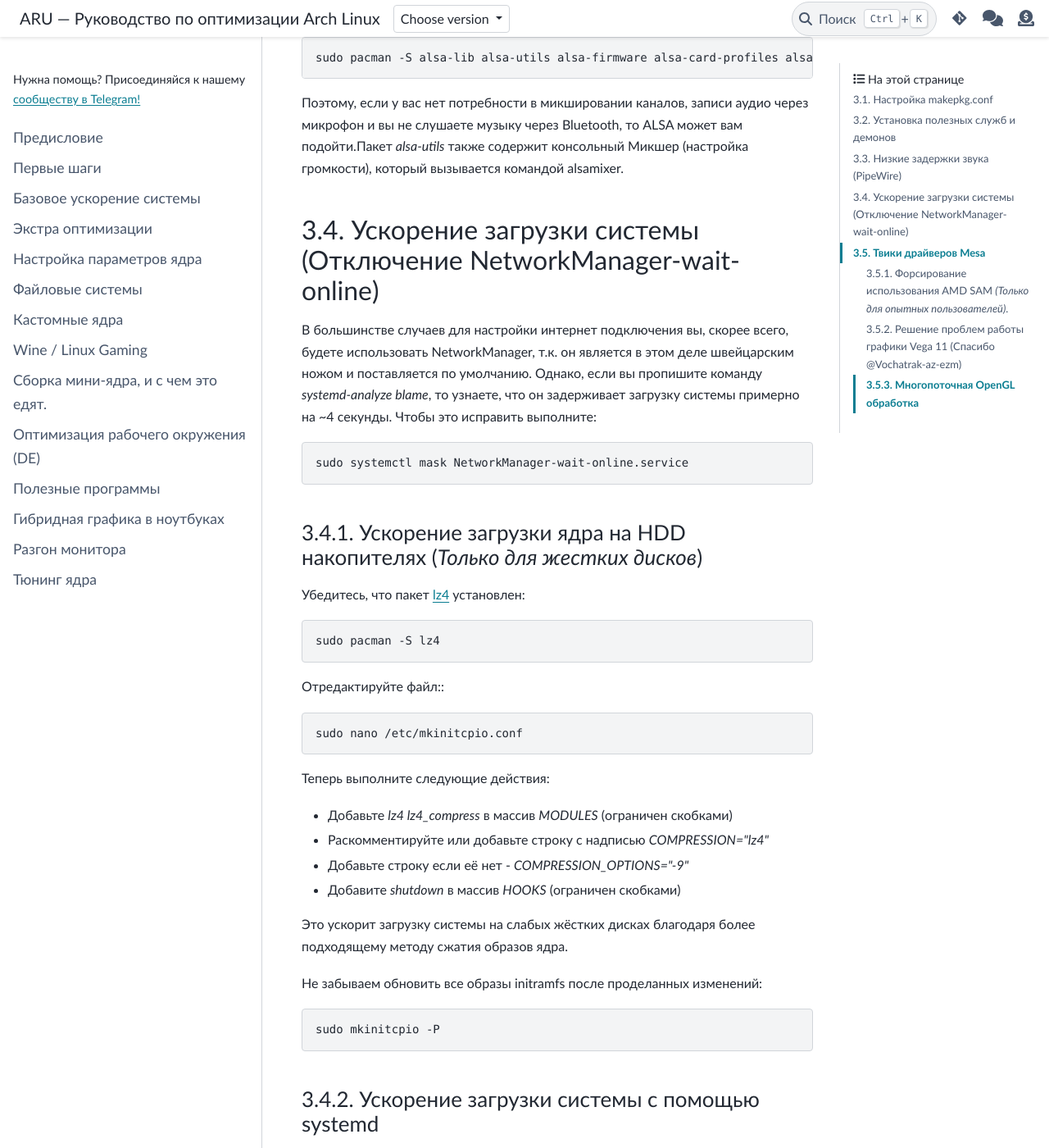
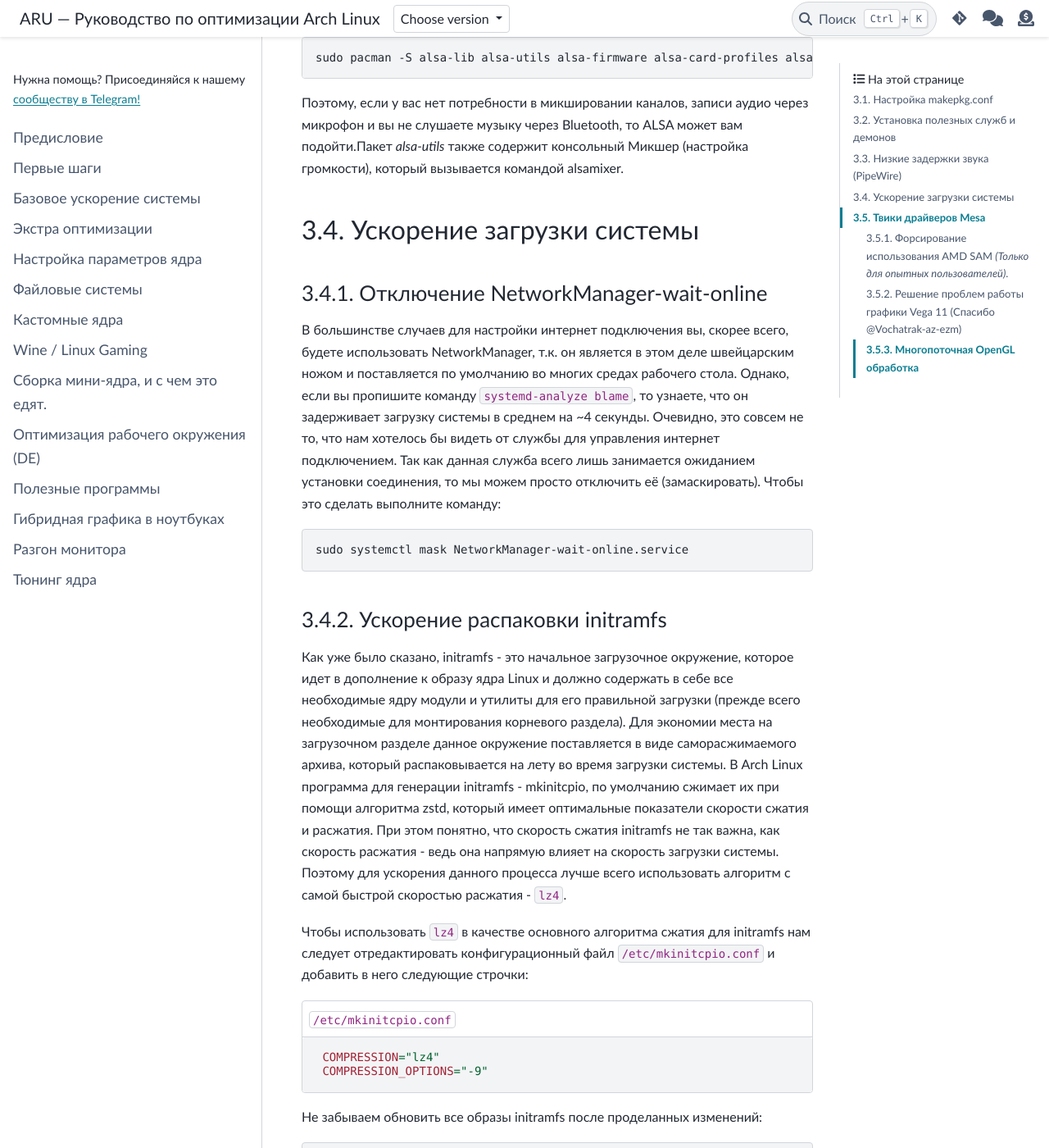
Before and after one commit to ventureoo/ARU, a Sphinx documentation site: the page built from docs/source/generic-system-acceleration.rst, in a window 1280 px wide and 1400 px high, scrolled down 10742 px. Shown: the whole window at 82% size. Built offline with Sphinx 7.4.7 and the PyData theme 0.15.4, drawn with Linux system fonts in a browser that asks for light colours; some of the changed text lies outside the part shown.

Commit message:
generic-system-acceleration: Rework mkinitcpio stuff

```diff
--- a/docs/source/generic-system-acceleration.rst
+++ b/docs/source/generic-system-acceleration.rst
@@ -525,44 +525,60 @@ ALSA - это тот самый звук (условно, на самом дел
 .. index:: startup-acceleration, networkmanager, service,
 .. _startup-acceleration:
 
-===================================================================
-Ускорение загрузки системы (Отключение NetworkManager-wait-online)
-===================================================================
+===========================
+Ускорение загрузки системы
+===========================
+
+.. index:: networkmanager, service, systemd
+.. _disable_network_manager_wait:
+
+--------------------------------------
+Отключение NetworkManager-wait-online
+--------------------------------------
 
 В большинстве случаев для настройки интернет подключения вы, скорее
 всего, будете использовать NetworkManager, т.к. он является в этом
-деле швейцарским ножом и поставляется по умолчанию. Однако, если вы
-пропишите команду *systemd-analyze blame*, то узнаете, что он
-задерживает загрузку системы примерно на ~4 секунды. Чтобы это
-исправить выполните::
+деле швейцарским ножом и поставляется по умолчанию во многих средах
+рабочего стола. Однако, если вы пропишите команду ``systemd-analyze
+blame``, то узнаете, что он задерживает загрузку системы в среднем на
+~4 секунды. Очевидно, это совсем не то, что нам хотелось бы видеть от
+службы для управления интернет подключением. Так как данная служба
+всего лишь занимается ожиданием установки соединения, то мы можем
+просто отключить её (замаскировать). Чтобы это сделать выполните
+команду::
 
   sudo systemctl mask NetworkManager-wait-online.service
 
 .. index:: startup-acceleration, hdd, lz4, mkinitcpio
-.. _speed-up-hdd-startup:
+.. _speed-up-initramfs-unpack:
 
-------------------------------------------------------------------------
-Ускорение загрузки ядра на HDD накопителях (*Только для жестких дисков*)
-------------------------------------------------------------------------
+-------------------------------
+Ускорение распаковки initramfs
+-------------------------------
 
-Убедитесь, что пакет `lz4
-<https://archlinux.org/packages/core/x86_64/lz4/>`_ установлен::
+Как уже было сказано, initramfs - это начальное загрузочное окружение,
+которое идет в дополнение к образу ядра Linux и должно содержать в
+себе все необходимые ядру модули и утилиты для его правильной загрузки
+(прежде всего необходимые для монтирования корневого раздела). Для
+экономии места на загрузочном разделе данное окружение поставляется в
+виде саморасжимаемого архива, который распаковывается на лету во время
+загрузки системы. В Arch Linux программа для генерации initramfs -
+mkinitcpio, по умолчанию сжимает их при помощи алгоритма zstd, который
+имеет оптимальные показатели скорости сжатия и расжатия. При этом
+понятно, что скорость сжатия initramfs не так важна, как скорость
+расжатия - ведь она напрямую влияет на скорость загрузки системы.
+Поэтому для ускорения данного процесса лучше всего использовать
+алгоритм с самой быстрой скоростью расжатия - ``lz4``.
 
-  sudo pacman -S lz4
+Чтобы использовать ``lz4`` в качестве основного алгоритма сжатия для
+initramfs нам следует отредактировать конфигурационный файл
+``/etc/mkinitcpio.conf`` и добавить в него следующие строчки:
 
-Отредактируйте файл:::
+.. code-block:: shell
+  :caption: ``/etc/mkinitcpio.conf``
 
-  sudo nano /etc/mkinitcpio.conf
-
-Теперь выполните следующие действия:
-
--  Добавьте *lz4 lz4_compress* в массив *MODULES* (ограничен скобками)
--  Раскомментируйте или добавьте строку с надписью *COMPRESSION="lz4"*
--  Добавьте строку если её нет -  *COMPRESSION_OPTIONS="-9"*
--  Добавите *shutdown* в массив *HOOKS* (ограничен скобками)
-
-Это ускорит загрузку системы на слабых жёстких дисках благодаря более
-подходящему методу сжатия образов ядра.
+   COMPRESSION="lz4"
+   COMPRESSION_OPTIONS="-9"
 
 Не забываем обновить все образы initramfs после проделанных
 изменений::
@@ -576,23 +592,29 @@ ALSA - это тот самый звук (условно, на самом дел
 Ускорение загрузки системы c помощью systemd
 --------------------------------------------
 
-Есть ещё способ ускорить загрузку системы, используя систему инициализации systemd
-Для этого нужно убрать ``base`` и ``udev`` из массива HOOKS, и заменить их
-на ``systemd`` что бы он выглядел примерно так
+Есть ещё способ ускорить загрузку системы, используя систему
+инициализации systemd, указав её использование на самом раннем этапе
+загрузки ядра внутри initramfs окружения. Для этого нужно убрать
+``base`` и ``udev`` из массива ``HOOKS`` в файле
+``/etc/mkinitcpio.conf``, и заменить их на ``systemd`` чтобы он
+выглядел примерно так:
 
 .. code-block:: shell
    :caption: sudo nano /etc/mkinitcpio.conf
 
-    HOOKS=(systemd autodetect modconf block filesystems keyboard)
+    HOOKS=(systemd autodetect microcode modconf kms keyboard sd-vconsole block filesystems fsck)
 
+.. warning:: Для систем с зашифрованным корневым разделом к
+   представленному перечню хуков вам также следует добавить
+   ``sd-encrypt`` через пробел сразу после хука ``sd-vconsole``.
 
-Это немного увеличит образ initramfs, но заметно может ускорить запуск системы.
+Это немного увеличит образ initramfs, но заметно может ускорить запуск
+системы на пару секунд.
 
 Не забываем обновить все образы initramfs после проделанных
 изменений::
 
   sudo mkinitcpio -P
-
 
 ======================
 Твики драйверов Mesa
```
